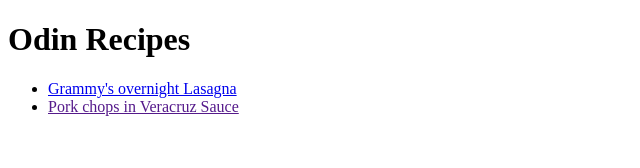
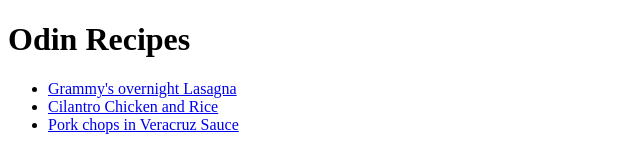
Before and after one commit to arcitecto/odin-recipes, a plain HTML site: page index.html in a window 1280 px wide. Shown: the whole page, without its empty margins (0-640 px from the left). Drawn offline with Linux system fonts and the light colour scheme.

Commit message:
Modified index.html

```diff
--- a/index.html
+++ b/index.html
@@ -9,8 +9,9 @@
         <h1>Odin Recipes</h1>
 
         <ul>
-            <li><a href="./recipes/lasagna.html">Grammy's overnight Lasagna</a></li>
-            <li><a href=>Pork chops in Veracruz Sauce</a></li>
+            <li><a href="./recipes/lasagna.html" target="blank">Grammy's overnight Lasagna</a></li>
+            <li><a href="./recipes/ChickenandRice.html" target="blank">Cilantro Chicken and Rice</a></li>
+            <li><a href="./recipes/Porkchops.html" target="blank">Pork chops in Veracruz Sauce</a></li>
         </ul>
     </body>
 
```
